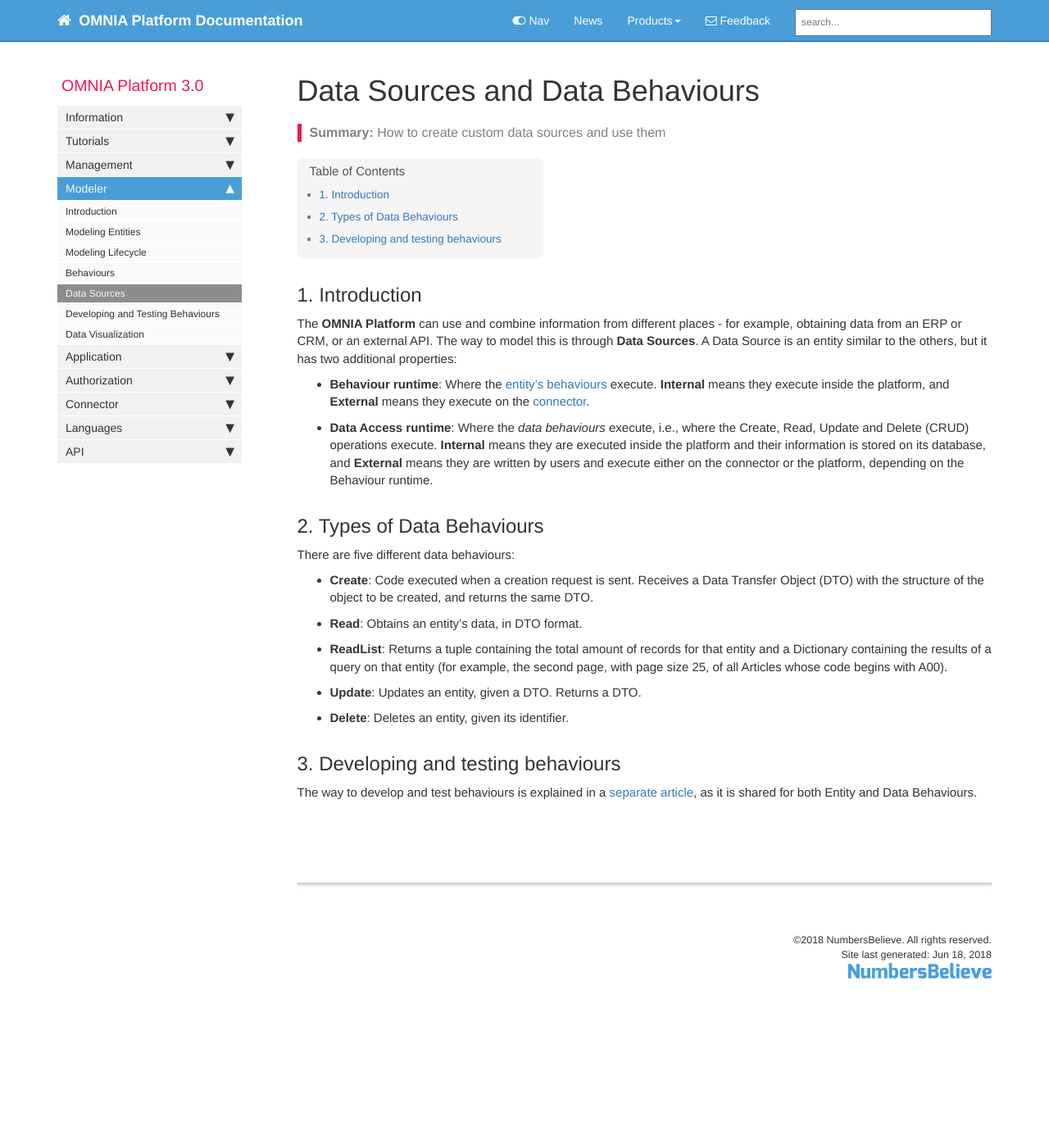
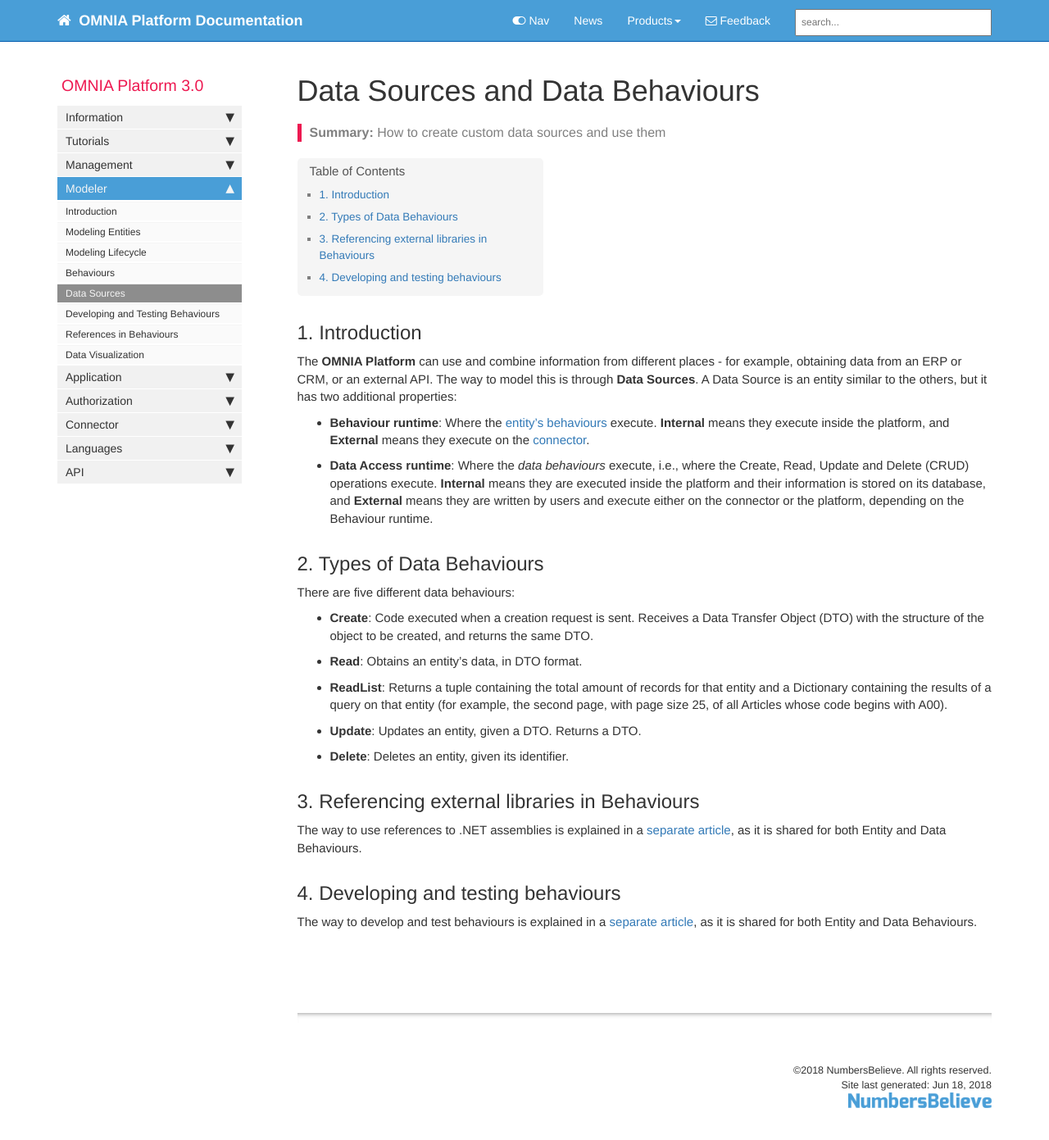
Before and after one commit to daniel8lopes/omnia3, a Jekyll site: the page built from docs/pages/omnia3/Modeler/omnia3_modeler_datasources.md, in a window 1280 px wide and 1400 px high. Shown: the top 1391 px of the window at 82% size. Built offline with Jekyll 4.4.1, drawn with Linux system fonts in a browser that asks for light colours; nearby versions of some CDN libraries; comment, search, counter and statistics services are not loaded.

Commit message:
Add References documentation.

```diff
--- a/docs/_data/sidebars/omnia3_sidebar.yml
+++ b/docs/_data/sidebars/omnia3_sidebar.yml
@@ -92,9 +92,14 @@ entries:
       url: /omnia3_modeler_developingbehaviours.html
       output: web, pdf
 
+    - title: References in Behaviours
+      url: /omnia3_modeler_references.html
+      output: web, pdf
+
     - title: Data Visualization
       url: /omnia3_modeler_datavisualization.html
       output: web, pdf
+
 
   - title: Application
     output: web, pdf
--- a/docs/pages/omnia3/Modeler/omnia3_modeler_datasources.md
+++ b/docs/pages/omnia3/Modeler/omnia3_modeler_datasources.md
@@ -23,5 +23,10 @@ There are five different data behaviours:
 - **Update**: Updates an entity, given a DTO. Returns a DTO.
 - **Delete**: Deletes an entity, given its identifier.
 
-## 3. Developing and testing behaviours
+## 3. Referencing external libraries in Behaviours
+
+The way to use references to .NET assemblies is explained in a [separate article](omnia3_modeler_references.html), as it is shared for both Entity and Data Behaviours.
+
+## 4. Developing and testing behaviours
+
 The way to develop and test behaviours is explained in a [separate article](omnia3_modeler_developingbehaviours.html), as it is shared for both Entity and Data Behaviours.
```
Also changed, not shown: docs/pages/omnia3/Modeler/omnia3_modeler_behaviours.md (+6 -1 lines), docs/pages/omnia3/Modeler/omnia3_modeler_references.md (added, +37 -0 lines).
